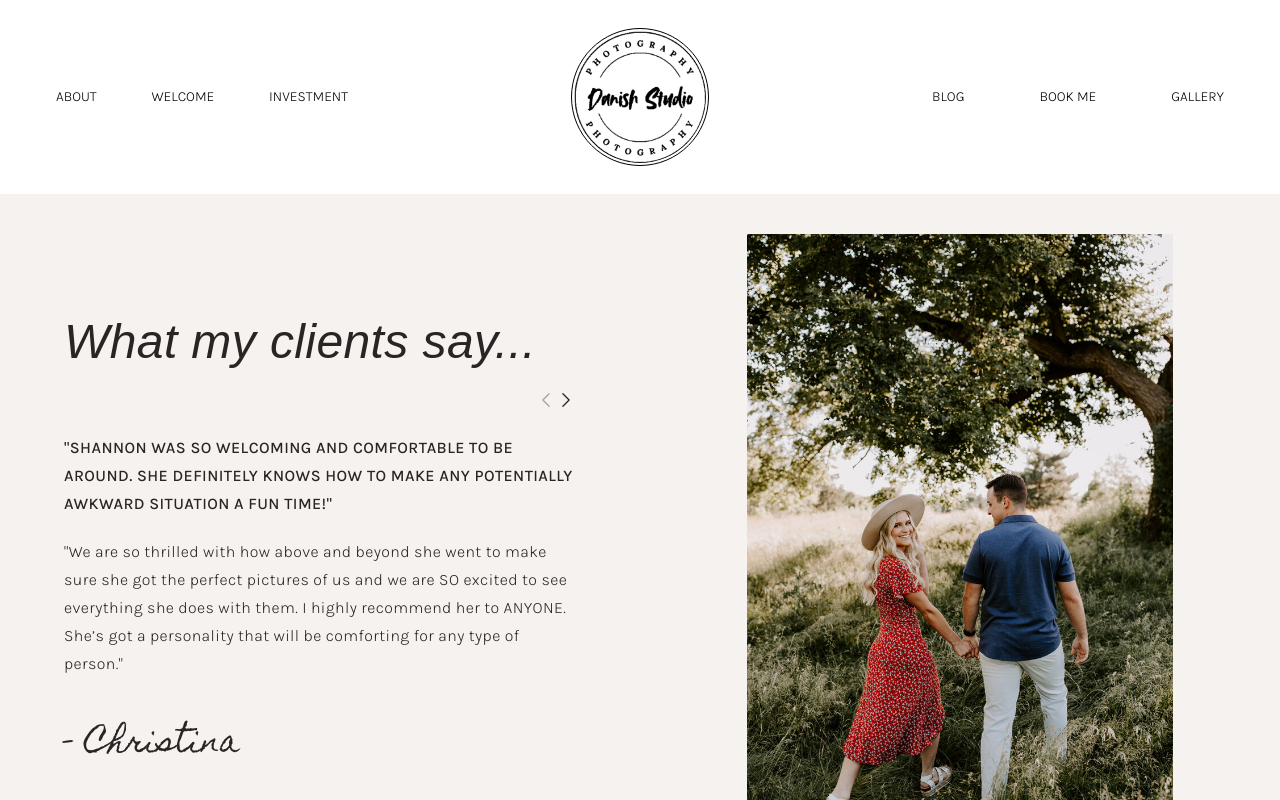
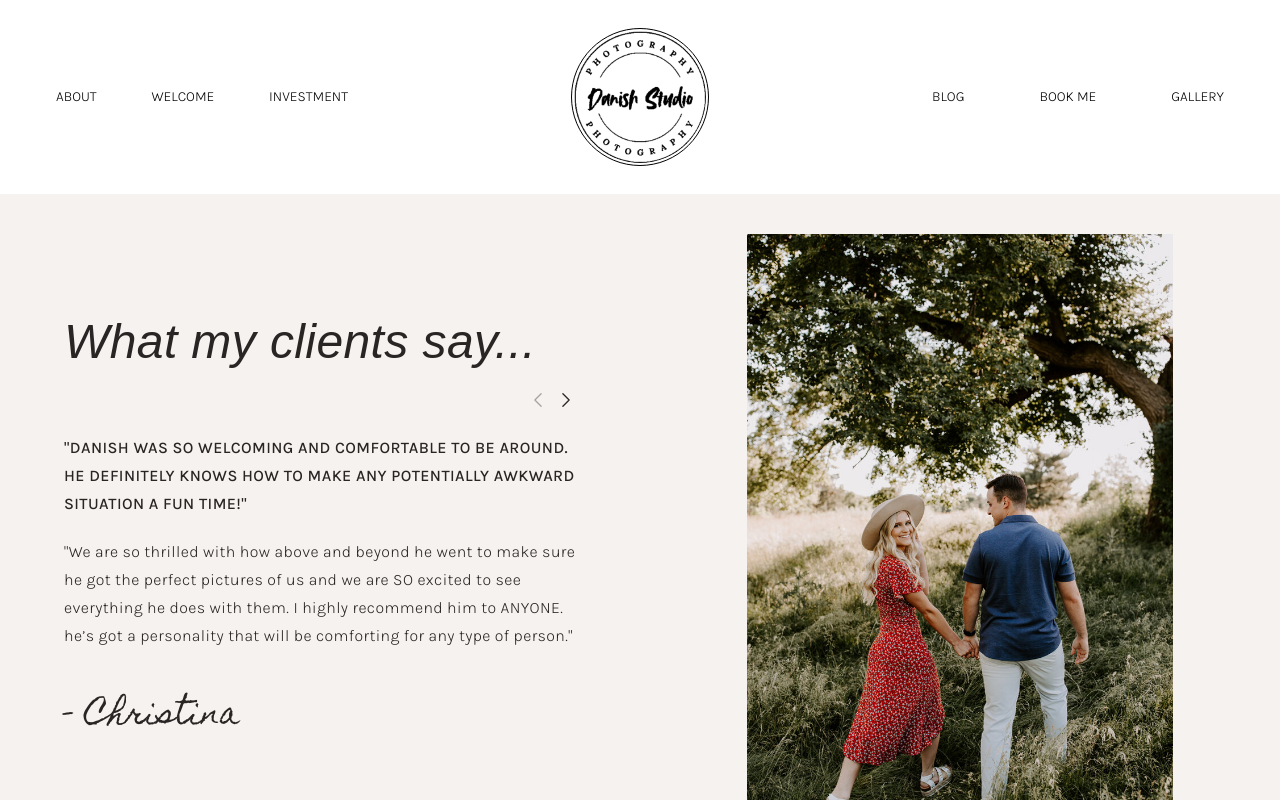
Before and after one commit to danishm4557/Danish-Studio-Photography, a React (Vite) app: page / in a window 1280 px wide. Shown: the top 800 px of the page. Built offline with nearby package versions, Linux system fonts and the light colour scheme; a web font is replaced by a local one.

Commit message:
Minor styling changes to What My Clients Say section

```diff
--- a/src/pages/Home/whatmyclientssay.tsx
+++ b/src/pages/Home/whatmyclientssay.tsx
@@ -45,11 +45,11 @@ const Whatmyclientssay = () => {
 			<div className="sm:h-[100px]"></div>
 			<h1 className="anton-sc-regular italic text-4xl md:text-5xl section-padding text-nowrap">What my clients say...</h1>
 			{/* arrows */}
-			<div className="flex ml-auto pr-[1.5rem] sm:pr-[4rem]">
-				<svg xmlns="http://www.w3.org/2000/svg" fill="none" viewBox="0 0 24 24" strokeWidth={1.5} stroke="currentColor" className={`size-5 ${review == 1 ? 'text-stone-400' : ''}`} onClick={() => updateReview('prev')}>
+			<div className="flex ml-auto pr-[1.5rem] sm:pr-[4rem] gap-x-2">
+				<svg xmlns="http://www.w3.org/2000/svg" fill="none" viewBox="0 0 24 24" strokeWidth={1.5} stroke="currentColor" className={`size-5 ${review == 1 ? 'text-stone-400' : 'hover:cursor-pointer'}`} onClick={() => updateReview('prev')}>
 					<path strokeLinecap="round" strokeLinejoin="round" d="M15.75 19.5 8.25 12l7.5-7.5" />
 				</svg>
-				<svg xmlns="http://www.w3.org/2000/svg" fill="none" viewBox="0 0 24 24" strokeWidth={1.5} stroke="currentColor" className={`size-5 ${review == 4 ? 'text-stone-400' : ''}`} onClick={() => updateReview('next')}>
+				<svg xmlns="http://www.w3.org/2000/svg" fill="none" viewBox="0 0 24 24" strokeWidth={1.5} stroke="currentColor" className={`size-5 ${review == 4 ? 'text-stone-400' : 'hover:cursor-pointer'}`} onClick={() => updateReview('next')}>
 					<path strokeLinecap="round" strokeLinejoin="round" d="m8.25 4.5 7.5 7.5-7.5 7.5" />
 				</svg>
 			</div>
@@ -59,10 +59,10 @@ const Whatmyclientssay = () => {
 					{/* review 1 */}
 					<div className="inline-block whitespace-normal section-padding align-top">
 						<div className="font-medium uppercase mb-5">
-							"Shannon was so welcoming and comfortable to be around. She definitely knows how to make any potentially awkward situation a fun time!"
+							"Danish was so welcoming and comfortable to be around. he definitely knows how to make any potentially awkward situation a fun time!"
 						</div>
 						<div className="font-light mb-12">
-							"We are so thrilled with how above and beyond she went to make sure she got the perfect pictures of us and we are SO excited to see everything she does with them. I highly recommend her to ANYONE. She’s got a personality that will be comforting for any type of person."
+							"We are so thrilled with how above and beyond he went to make sure he got the perfect pictures of us and we are SO excited to see everything he does with them. I highly recommend him to ANYONE. he’s got a personality that will be comforting for any type of person."
 						</div>
 						<div className="homemade-apple-regular text-3xl">
 							- Christina
@@ -71,10 +71,10 @@ const Whatmyclientssay = () => {
 					{/* review 2 */}
 					<div className="inline-block whitespace-normal section-padding align-top">
 						<div className="font-medium uppercase mb-5">
-							"My fiancé Eli and I did a styled bridal shoot with Shannon and the photos turned out so great!"
+							"My fiancé Eli and I did a styled bridal shoot with Danish and the photos turned out so great!"
 						</div>
 						<div className="font-light mb-12">
-							"So great that we booked her as our wedding photographer next September. She made us feel so comfortable and had a lot of great ideas for posing— we love Shannon and her style of photography is perfection!"
+							"So great that we booked him as our wedding photographim next September. he made us feel so comfortable and had a lot of great ideas for posing— we love Danish and him style of photography is perfection!"
 						</div>
 						<div className="homemade-apple-regular text-3xl">
 							- Hailey
@@ -83,10 +83,10 @@ const Whatmyclientssay = () => {
 					{/* review 3 */}
 					<div className="inline-block whitespace-normal section-padding align-top">
 						<div className="font-medium uppercase mb-5">
-							"Not only do we love how our pictures turned out, but we had the best time with Shannon during our session!"
+							"Not only do we love how our pictures turned out, but we had the best time with Danish during our session!"
 						</div>
 						<div className="font-light mb-12">
-							"My fiancé is pretty camera-shy, but Shannon was so helpful in making us feel comfortable and giving us some guidance and we LOVE how our pictures turned out. Shannon was super flexible when scheduling as we didn't have a lot of time to do it, but she fit us in (on one of her days off) and was so incredible. She is SO easy to talk with, bubbly, and kind. If you live in or around the Chicago-land area, I would HIGHLY recommend using Shannon for a photographer!!!"
+							"My fiancé is pretty camera-shy, but Danish was so helpful in making us feel comfortable and giving us some guidance and we LOVE how our pictures turned out. Danish was super flexible when scheduling as we didn't have a lot of time to do it, but he fit us in (on one of him days off) and was so incredible. he is SO easy to talk with, bubbly, and kind. If you live in or around the Chicago-land area, I would HIGHLY recommend using Danish for a photographim!!!"
 						</div>
 						<div className="homemade-apple-regular text-3xl">
 							- Sara
@@ -95,10 +95,10 @@ const Whatmyclientssay = () => {
 					{/* review 4 */}
 					<div className="inline-block whitespace-normal section-padding align-top">
 						<div className="font-medium uppercase mb-5">
-							"Shannon did an amazing job with our session. She is so personable and makes it really fun!"
+							"Danish did an amazing job with our session. he is so personable and makes it really fun!"
 						</div>
 						<div className="font-light mb-12">
-							"My husband even had fun too! I also want to give her praise for helping me with outfits. This is something I struggle with, and she helped me make those decisions. Highly recommend! She’s got serious talent."
+							"My husband even had fun too! I also want to give him praise for helping me with outfits. This is something I struggle with, and he helped me make those decisions. Highly recommend! he’s got serious talent."
 						</div>
 						<div className="homemade-apple-regular text-3xl">
 							- Paige
```
